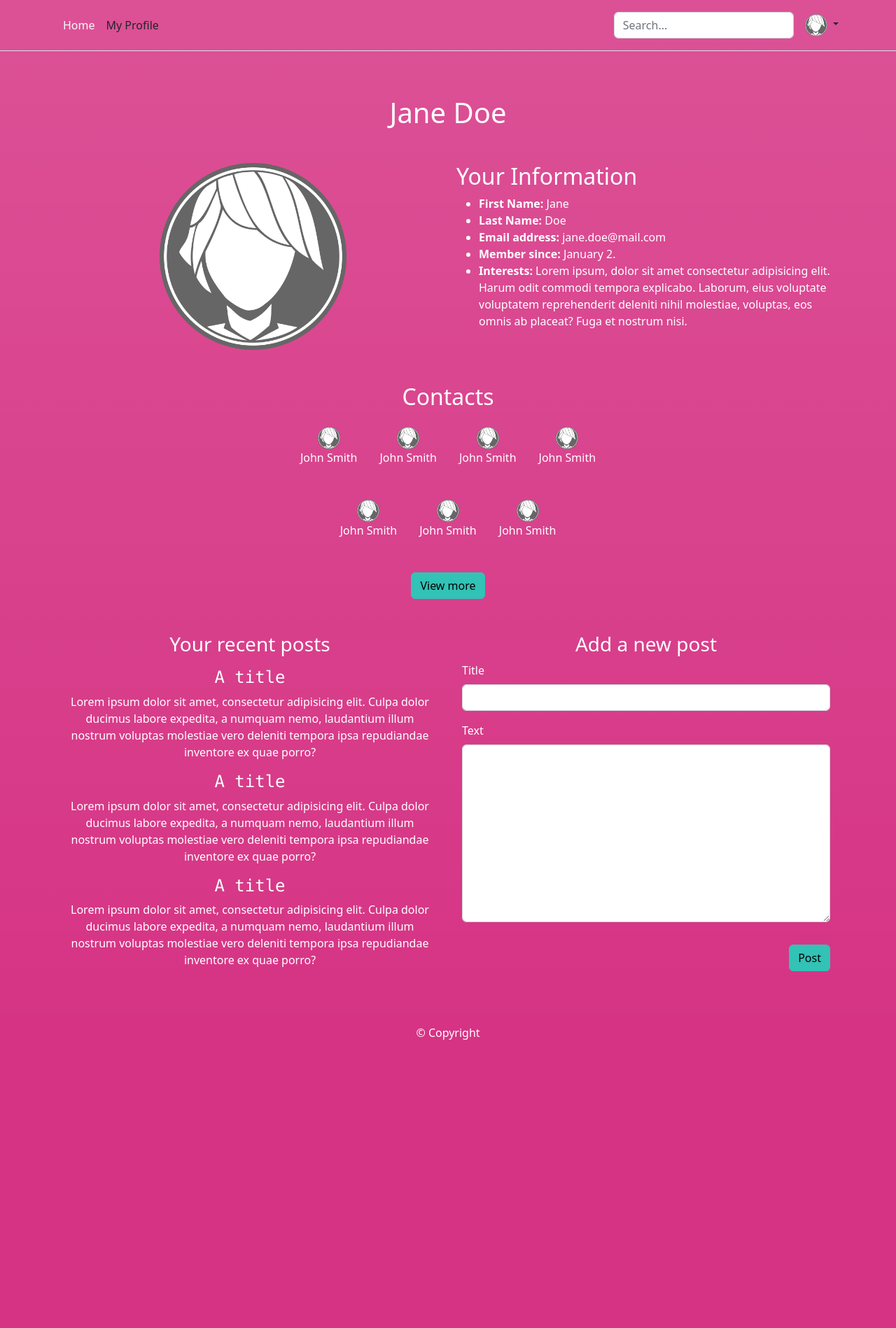
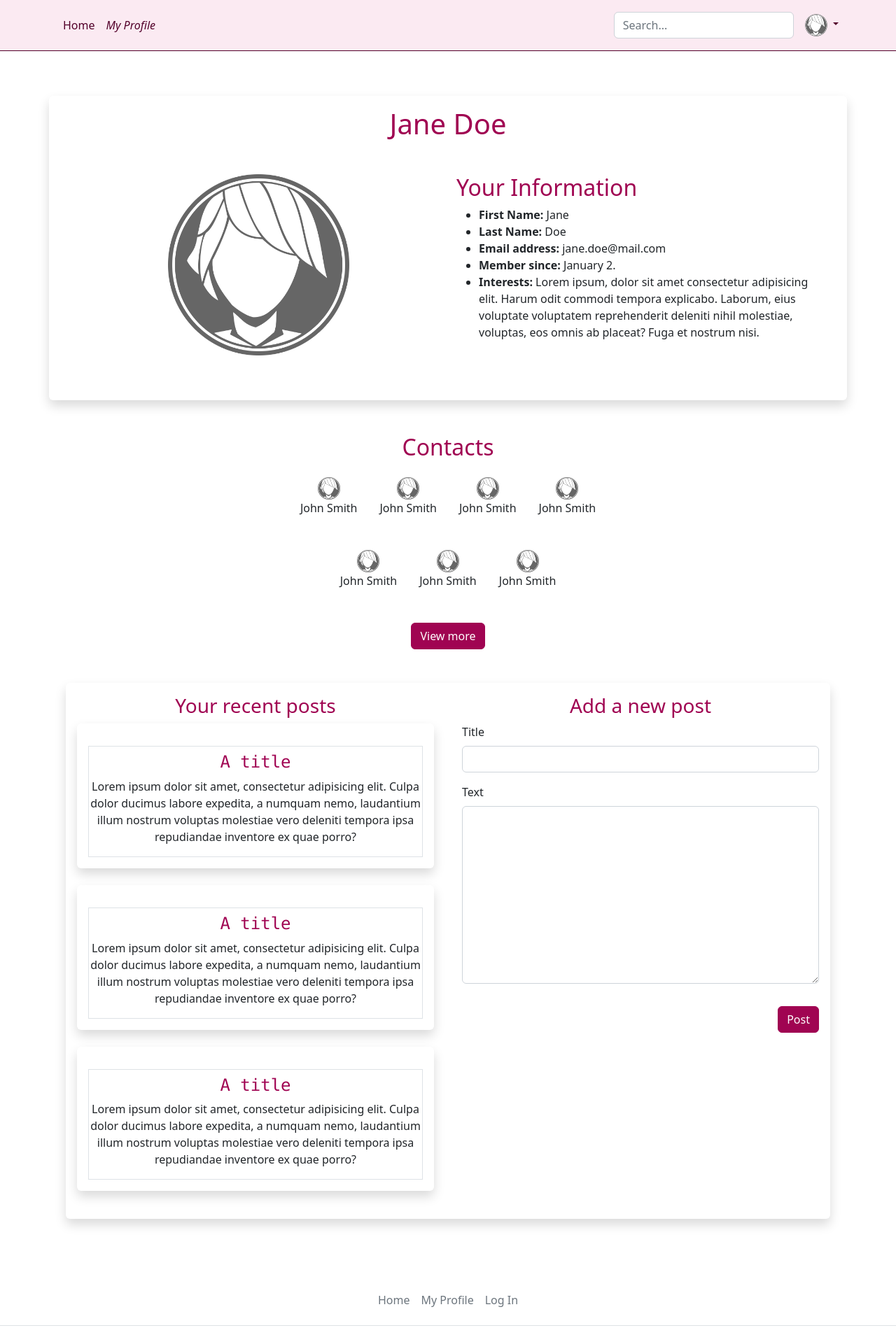
Before and after one commit to Mariannebp/CSS-Frameworks-CA, a website: page pages/profile.html in a window 1280 px wide. Shown: the top 1898 px of the page at 70% size. Before the commit the page ends 1504 px from the top, so only its background shows below. Drawn offline with nearby package versions, Linux system fonts and the light colour scheme.

Commit message:
Updates from feedback

```diff
--- a/pages/profile.html
+++ b/pages/profile.html
@@ -8,21 +8,19 @@
     <link rel="stylesheet" href="/dist/css/styles.css" />
   </head>
 </html>
-<body class="d-flex flex-column min-vh-100 bg-primary bg-gradient text-white">
-  <header class="p-3 mb-3 border-bottom">
+<body
+  class="d-flex flex-column min-vh-100 bg-primary bg-gradient text-secondary"
+>
+  <header class="p-3 mb-3 border-bottom border-info bg-headerbg bg-opacity-10">
     <div class="container">
       <div
         class="d-flex flex-wrap align-items-center justify-content-center justify-content-lg-start"
       >
-        <ul
-          class="nav me-lg-auto mb-2 justify-content-center mb-md-0"
-        >
+        <ul class="nav me-lg-auto mb-2 justify-content-center mb-md-0">
           <li>
-            <a href="/index.html" class="nav-link px-2 link-light">Home</a>
+            <a href="/index.html" class="nav-link px-2 link-info">Home</a>
           </li>
-          <li class="nav-link px-2 link-dark">My Profile</li>
-
-
+          <li class="nav-link px-2 link-info fst-italic">My Profile</li>
         </ul>
 
         <form class="col-12 col-lg-auto mb-3 mb-lg-0 me-lg-3" role="search">
@@ -37,7 +35,7 @@
         <div class="dropdown text-end">
           <a
             href="#"
-            class="d-block link-dark text-decoration-none dropdown-toggle"
+            class="d-block link-info text-decoration-none dropdown-toggle"
             data-bs-toggle="dropdown"
             aria-expanded="false"
           >
@@ -50,9 +48,13 @@
             />
           </a>
           <ul class="dropdown-menu text-small">
-            <li><a class="dropdown-item" href="login.html">Log In</a></li>
+            <li>
+              <a class="dropdown-item text-info" href="login.html">Log In</a>
+            </li>
             <li><hr class="dropdown-divider" /></li>
-            <li><a class="dropdown-item" href="/index.html">Sign out</a></li>
+            <li>
+              <a class="dropdown-item text-info" href="/index.html">Sign out</a>
+            </li>
           </ul>
         </div>
       </div>
@@ -60,29 +62,42 @@
   </header>
   <main class="container text-center m-auto">
     <section class="row">
-      <h1 class="mb-5 mt-5">Jane Doe</h1>
+      <div class="shadow rounded m-auto mt-5 mb-5 p-3">
+        <h1 class="mb-5">Jane Doe</h1>
         <div class="container mb-5 justify-content-center">
           <div class="row m-auto">
             <div class="col-md">
-            <img src="/img/avatar-1606939.png" alt="avatar"
-            class="img-fluid w-50">
+              <img
+                src="/img/avatar-1606939.png"
+                alt="avatar"
+                class="img-fluid w-50"
+              />
             </div>
             <div class="col-md text-start">
               <h2 class="mb-2">Your Information</h2>
               <ul>
                 <li><span class="fw-bold">First Name: </span>Jane</li>
                 <li><span class="fw-bold">Last Name: </span>Doe</li>
-              <li><span class="fw-bold">Email address: </span>jane.doe@mail.com</li>
+                <li>
+                  <span class="fw-bold">Email address: </span>jane.doe@mail.com
+                </li>
                 <li><span class="fw-bold">Member since: </span>January 2.</li>
-              <li><span class="fw-bold">Interests: </span>Lorem ipsum, dolor sit amet consectetur adipisicing elit. Harum odit commodi tempora explicabo. Laborum, eius voluptate voluptatem reprehenderit deleniti nihil molestiae, voluptas, eos omnis ab placeat? Fuga et nostrum nisi.</li>
+                <li>
+                  <span class="fw-bold">Interests: </span>Lorem ipsum, dolor sit
+                  amet consectetur adipisicing elit. Harum odit commodi tempora
+                  explicabo. Laborum, eius voluptate voluptatem reprehenderit
+                  deleniti nihil molestiae, voluptas, eos omnis ab placeat? Fuga
+                  et nostrum nisi.
+                </li>
               </ul>
             </div>
           </div>
         </div>
+      </div>
     </section>
-    <section class="row m-auto mb-5" style="max-width: 500px;">
+    <section class="row m-auto mb-5">
       <h2>Contacts</h2>
-      <div class="d-flex flex-wrap justify-content-center m-auto" >
+      <div class="col-6 d-flex flex-wrap justify-content-center m-auto">
         <div class="m-3">
           <img
             src="/img/avatar-1606939.png"
@@ -148,50 +163,85 @@
         </div>
       </div>
       <div class="d-flex justify-content-center">
-        <button class="mt-3 btn btn-secondary">View more</button>
+        <button class="mt-3 btn btn-buttonbg">View more</button>
       </div>
     </section>
     <section class="row m-auto mb-5 justify-content-center">
       <div class="container">
+        <div class="shadow rounded m-auto mb-4 p-3">
           <div class="row">
             <div class="col-md me-3">
               <h3>Your recent posts</h3>
-            <div class="mt-3">
-              <h4 class="font-monospace">A title</h4>
-              <p>Lorem ipsum dolor sit amet, consectetur adipisicing elit. Culpa dolor ducimus labore expedita, a numquam nemo, laudantium illum nostrum voluptas molestiae vero deleniti tempora ipsa repudiandae inventore ex quae porro?</p>
+              <div class="shadow rounded m-auto mb-4 p-3">
+                <div class="border mt-3">
+                  <h4 class="font-monospace mt-2">A title</h4>
+                  <p>
+                    Lorem ipsum dolor sit amet, consectetur adipisicing elit.
+                    Culpa dolor ducimus labore expedita, a numquam nemo,
+                    laudantium illum nostrum voluptas molestiae vero deleniti
+                    tempora ipsa repudiandae inventore ex quae porro?
+                  </p>
                 </div>
-            <div class="mt-3">
-              <h4 class="font-monospace">A title</h4>
-              <p>Lorem ipsum dolor sit amet, consectetur adipisicing elit. Culpa dolor ducimus labore expedita, a numquam nemo, laudantium illum nostrum voluptas molestiae vero deleniti tempora ipsa repudiandae inventore ex quae porro?</p>
               </div>
-            <div class="mt-3">
-              <h4 class="font-monospace">A title</h4>
-              <p>Lorem ipsum dolor sit amet, consectetur adipisicing elit. Culpa dolor ducimus labore expedita, a numquam nemo, laudantium illum nostrum voluptas molestiae vero deleniti tempora ipsa repudiandae inventore ex quae porro?</p>
+              <div class="shadow rounded m-auto mb-4 p-3">
+                <div class="border mt-3">
+                  <h4 class="font-monospace mt-2">A title</h4>
+                  <p>
+                    Lorem ipsum dolor sit amet, consectetur adipisicing elit.
+                    Culpa dolor ducimus labore expedita, a numquam nemo,
+                    laudantium illum nostrum voluptas molestiae vero deleniti
+                    tempora ipsa repudiandae inventore ex quae porro?
+                  </p>
                 </div>
-
               </div>
-          <div class="col-md" >
+              <div class="shadow rounded m-auto mb-4 p-3">
+                <div class="border mt-3">
+                  <h4 class="font-monospace mt-2">A title</h4>
+                  <p>
+                    Lorem ipsum dolor sit amet, consectetur adipisicing elit.
+                    Culpa dolor ducimus labore expedita, a numquam nemo,
+                    laudantium illum nostrum voluptas molestiae vero deleniti
+                    tempora ipsa repudiandae inventore ex quae porro?
+                  </p>
+                </div>
+              </div>
+            </div>
+            <div class="col-md">
               <h3>Add a new post</h3>
               <form class="d-flex flex-column justify-content-center">
                 <label for="title" class="form-label text-start">Title</label>
                 <input type="text" id="title" class="form-control mb-3" />
                 <label for="text" class="form-label text-start">Text</label>
-                <textarea name="content" id="text" cols="30" rows="10" class="form-control mb-3"></textarea>
+                <textarea
+                  name="content"
+                  id="text"
+                  cols="30"
+                  rows="10"
+                  class="form-control mb-3"
+                ></textarea>
               </form>
               <div class="d-flex justify-content-end">
-                <button class="mt-3 btn btn-secondary">Post</button>
+                <button class="mt-3 btn btn-buttonbg">Post</button>
+              </div>
             </div>
           </div>
         </div>
       </div>
     </section>
-
   </main>
-  <footer class="footer mt-auto py-3 bg-primary text-center">
-    <div class="container">
-      <span class="text-white">&copy; Copyright</span>
-    </div>
+  <footer class="py-4">
+    <ul class="nav justify-content-center border-bottom pb-3 mb-3">
+      <li class="nav-item">
+        <a href="/index.html" class="nav-link px-2 text-muted">Home</a>
+      </li>
+      <li class="nav-item">
+        <a href="#" class="nav-link px-2 text-muted">My Profile</a>
+      </li>
+      <li class="nav-item">
+        <a href="login.html" class="nav-link px-2 text-muted">Log In</a>
+      </li>
+    </ul>
+    <p class="text-center text-muted">© 2022 Marianne Bjerløv Pedersen</p>
   </footer>
-  </div>
   <script src="/node_modules/bootstrap/dist/js/bootstrap.bundle.min.js"></script>
 </body>
--- a/src/scss/_variables.scss
+++ b/src/scss/_variables.scss
@@ -1,20 +1,43 @@
 // Colors //
 
-$blue:    #1f00cf;
-$pink:    #d63384;
-$red:     #a80011;
-$yellow:  #ffc107;
-$green:   #198754;
-$teal:    #32c2b6;
-$gray-100: #f8f9fa;
-$gray-900: #212529;
+$blue:           #1f00cf;
+$pink:           #d63384;
+$pink-light:     #e9dae1;
+$pink-medium:    #a00452;
+$pink-dark:      #53002a;
+$red:            #a80011;
+$yellow:         #ffc107;
+$green:          #198754;
+$teal:           #32c2b6;
+$gray-light:     #f8f9fa;
+$gray-medium:    #d6dadd;
+$gray-dark:      #212529;
+$white:          #fff;
 
 
-$primary:       $pink;
-$secondary:     $teal;
-$light:         $gray-100;
-$dark:          $gray-900;
-$success:       $green;
-$info:          $blue;
+$primary:       $white;
+$secondary:     $gray-dark;
+$info:          $pink-dark;
+$headerbg:      $pink;
+$buttonbg:      $pink-medium;
+$light:         $gray-light;
+$medium:        $gray-medium;
+$dark:          $gray-dark;
 $warning:       $yellow;
 $danger:        $red;
+
+
+$theme-colors: (
+  "primary":    $primary,
+  "secondary":  $secondary,
+  "buttonbg":   $buttonbg,
+  "info":       $info,
+  "headerbg":   $headerbg,
+  "warning":    $warning,
+  "danger":     $danger,
+  "light":      $light,
+  "medium":     $medium,
+  "dark":       $dark
+);
+
+$headings-color: $pink-medium;
```
Also changed, not shown: index.html (+105 -37 lines), pages/login.html (+44 -26 lines), dist/css/styles.css, 1 other file. Lines whose indentation alone changed are shown as unchanged.
